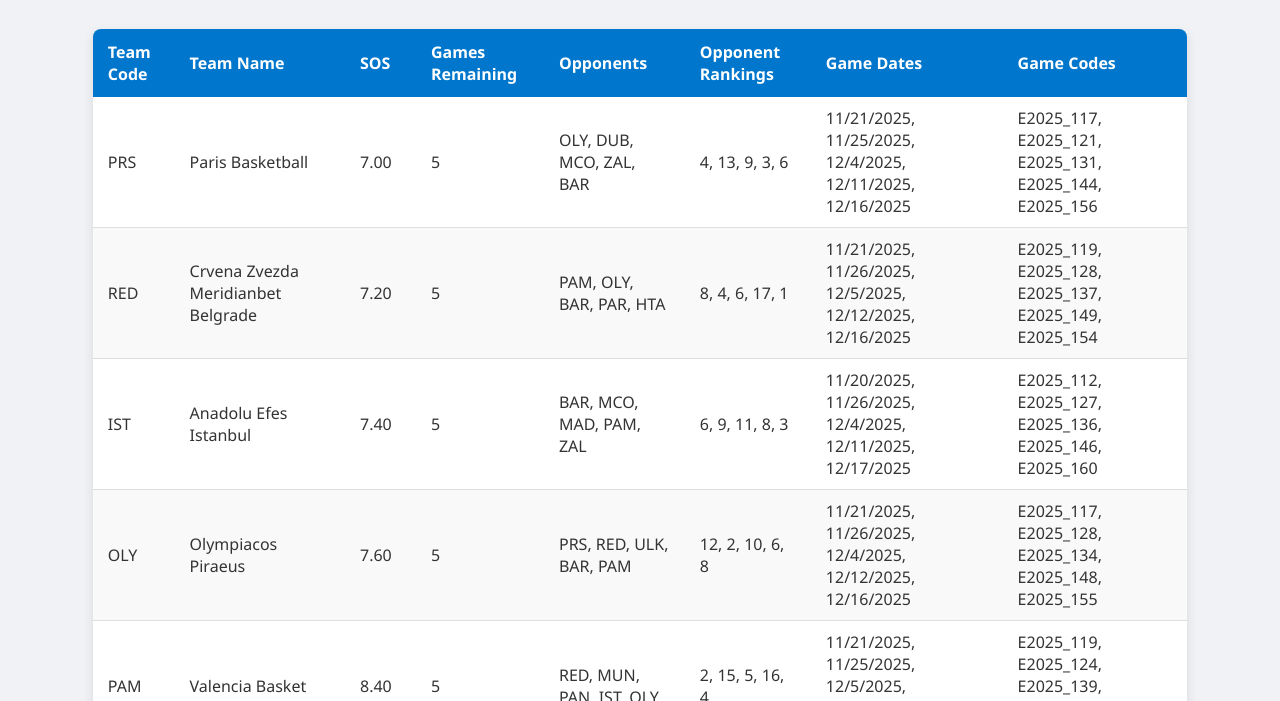
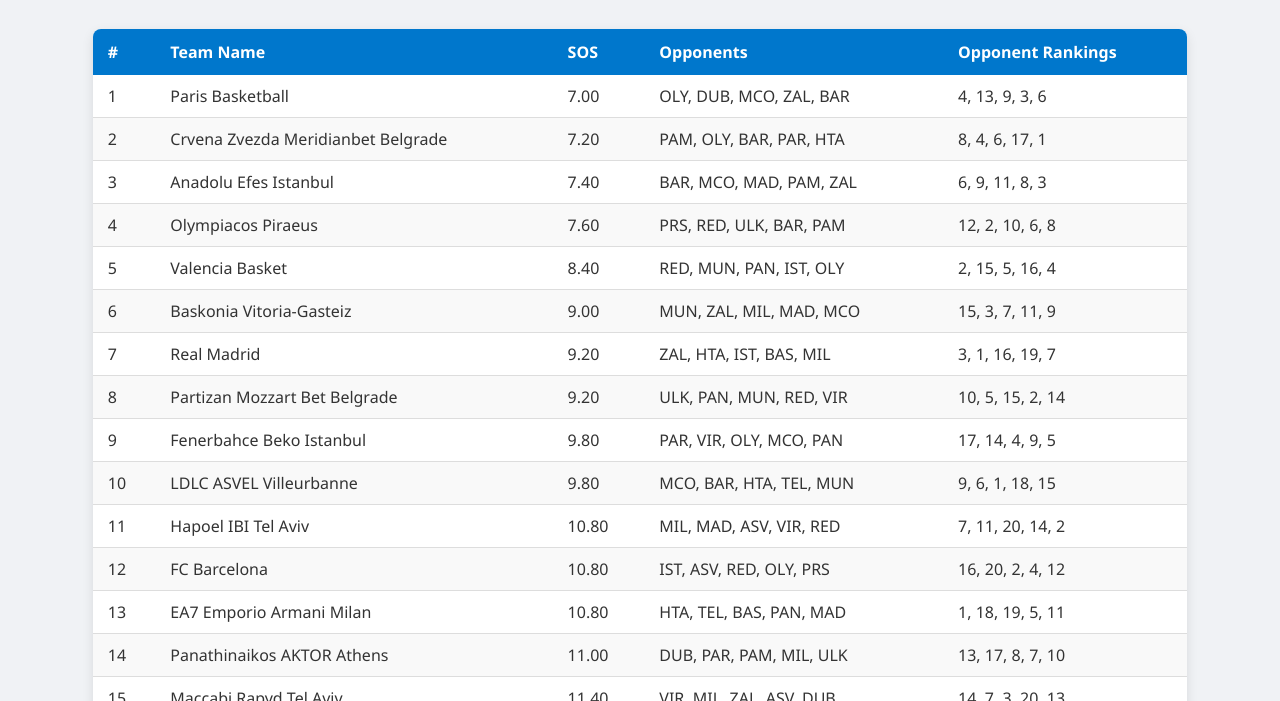
Before and after one commit to kostaskon7/Euro-NBA-SOC, a plain HTML site: page index.html in a window 1280 px wide. Shown: the part 99-800 px from the top of the page. Drawn offline with Linux system fonts and the light colour scheme.

Commit message:
Collumn selection

```diff
--- a/index.html
+++ b/index.html
@@ -79,34 +79,39 @@
       let html = `<table>
         <thead>
           <tr>
-            <th>Team Code</th>
+            <th>#</th>
+            <!--<th>Team Code</th>//-->
             <th>Team Name</th>
             <th>SOS</th>
-            <th>Games Remaining</th>
+            <!--<th>Games Remaining</th>//-->
             <th>Opponents</th>
             <th>Opponent Rankings</th>
-            <th>Game Dates</th>
-            <th>Game Codes</th>
+            <!--<th>Game Dates</th>//-->
+            <!--<th>Game Codes</th>//-->
           </tr>
         </thead>
         <tbody>`;
 
-      data.forEach(team => {
+      data.forEach((team, index) => {
         html += `<tr>
-          <td>${team.teamCode}</td>
+          <td>${index + 1}</td>
+          <!--<td>${team.teamCode}</td>//-->
           <td>${team.teamName}</td>
           <td>${team.SOS !== null ? team.SOS.toFixed(2) : "N/A"}</td>
-          <td>${team.gamesRemaining}</td>
+          <!--
+            <td>${team.gamesRemaining}</td>>
+            //-->
           <td>${team.opponents.join(", ")}</td>
           <td>${team.opponentRankings.join(", ")}</td>
-          <td>${team.gameDates.map(d => new Date(d).toLocaleDateString()).join(", ")}</td>
-          <td>${team.gameCodes.join(", ")}</td>
+          <!--<td>${team.gameDates.map(d => new Date(d).toLocaleDateString()).join(", ")}</td>//-->
+          <!--<td>${team.gameCodes.join(", ")}</td>//-->
         </tr>`;
       });
 
       html += "</tbody></table>";
       return html;
     }
+
 
 
     async function main() {
```
Also changed, not shown: 1 other file.
